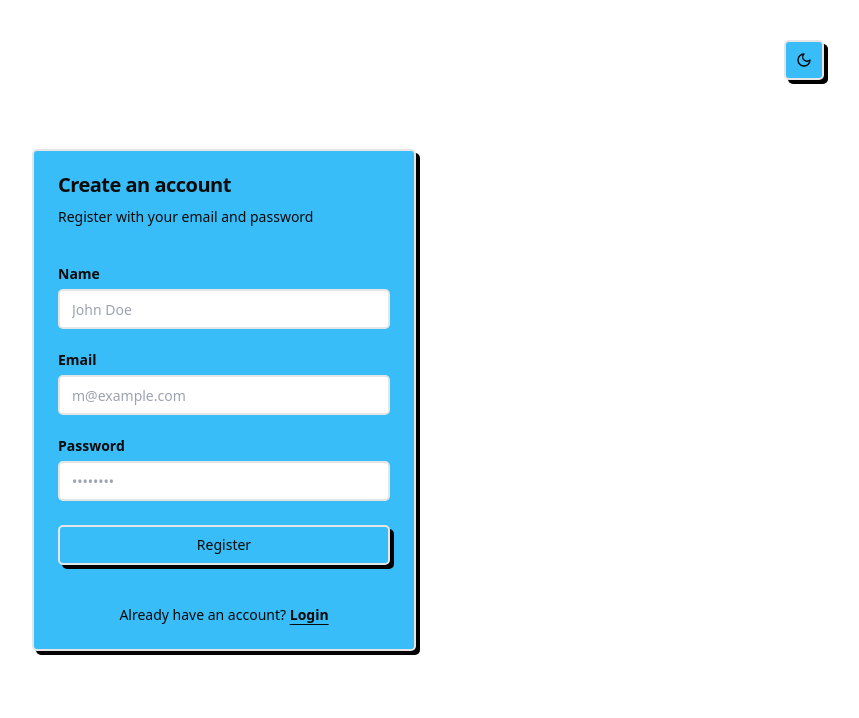
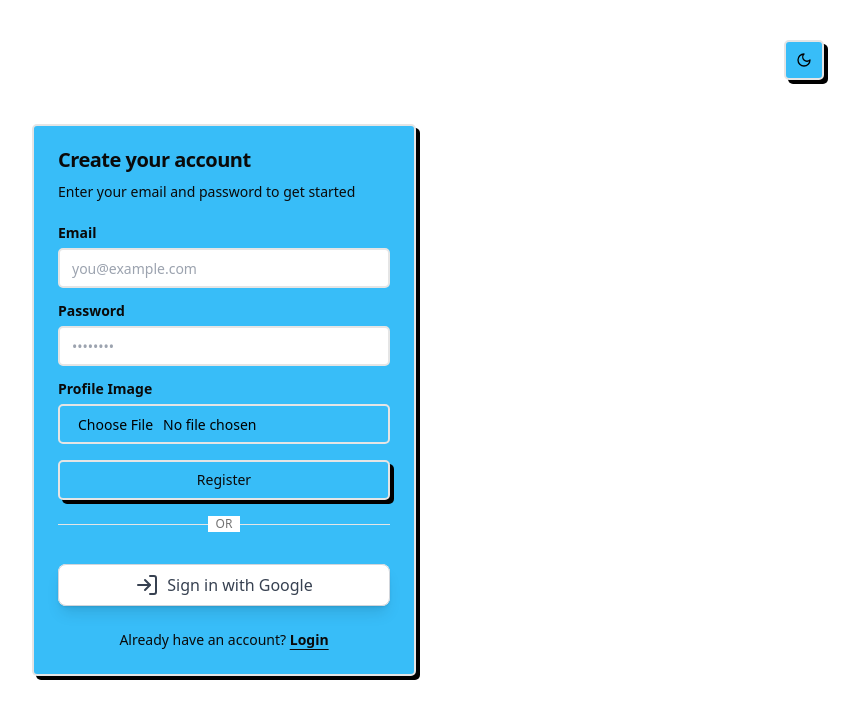
Before and after one commit to afnanhussain2002/read-podcast, a Next.js app: page /register in a window 1280 px wide. Shown: the top 718 px of the page, without its empty margins (416-1275 px from the left). Built offline with nearby package versions, Linux system fonts and the light colour scheme.

Commit message:
fix some issues

```diff
--- a/app/(auth)/login/page.tsx
+++ b/app/(auth)/login/page.tsx
@@ -25,8 +25,6 @@ export default function Login() {
   const router = useRouter();
   const [isLoading, setIsLoading] = useState(false);
   const [alert, setAlert] = useState<{ type: "success" | "error"; title: string; description?: string } | null>(null);
-
-  const { showNotification } = useNotification();
 
   const handleSubmit = async (e: React.FormEvent<HTMLFormElement>) => {
     e.preventDefault();
--- a/app/(auth)/register/page.tsx
+++ b/app/(auth)/register/page.tsx
@@ -2,102 +2,89 @@
 
 import { useState } from "react";
 import { useRouter } from "next/navigation";
+import { useNotification } from "@/components/Notification";
 import Link from "next/link";
-import { Card, CardHeader, CardTitle, CardDescription, CardContent, CardFooter } from "@/components/ui/card";
+import GoogleSignIn from "@/components/GoogleSign";
+import {
+  Card,
+  CardHeader,
+  CardTitle,
+  CardDescription,
+  CardContent,
+  CardFooter,
+} from "@/components/ui/card";
 import { Label } from "@/components/ui/label";
 import { Input } from "@/components/ui/input";
 import { Button } from "@/components/ui/button";
-import AlertBox from "@/components/AlertBox";
-
+import Image from "next/image";
 
 export default function Register() {
   const [email, setEmail] = useState("");
   const [password, setPassword] = useState("");
-  const [name, setName] = useState("");
-  const [isLoading, setIsLoading] = useState(false);
-  const [alert, setAlert] = useState<{
-    type: "success" | "error";
-    title: string;
-    description?: string;
-  } | null>(null);
-
+  const [imageFile, setImageFile] = useState<File | null>(null);
+  const [imagePreview, setImagePreview] = useState<string | null>(null);
+  const [isUploading, setUploading] = useState(false);
   const router = useRouter();
+  const { showNotification } = useNotification();
 
   const handleSubmit = async (e: React.FormEvent<HTMLFormElement>) => {
     e.preventDefault();
-    setIsLoading(true);
-    setAlert(null);
+    setUploading(true); // Start loading
+
+    const formData = new FormData();
+    formData.append("email", email);
+    formData.append("password", password);
+    if (imageFile) {
+      formData.append("image", imageFile);
+    }
 
     try {
-      const res = await fetch("/api/register", {
+      const res = await fetch("/api/auth/register", {
         method: "POST",
-        headers: { "Content-Type": "application/json" },
-        body: JSON.stringify({ email, password, name }),
+        body: formData,
       });
 
       const data = await res.json();
 
       if (!res.ok) {
-        setAlert({
-          type: "error",
-          title: "Registration Failed",
-          description: data?.message || "Something went wrong",
-        });
-      } else {
-        setAlert({
-          type: "success",
-          title: "Account Created!",
-          description: "Redirecting to login page...",
-        });
+        throw new Error(data.error || "Registration failed");
+      }
 
-        setTimeout(() => {
-          router.push("/login");
-        }, 1500);
-      }
-    } catch (err) {
-      setAlert({
-        type: "error",
-        title: "Something went wrong",
-        description: "Please try again later.",
-      });
+      showNotification("Registration successful! Please log in.", "success");
+      router.push("/");
+    } catch (error) {
+      showNotification(
+        error instanceof Error ? error.message : "Registration failed",
+        "error"
+      );
     } finally {
-      setIsLoading(false);
+      setUploading(false); // Stop loading
     }
   };
 
   return (
     <div className="flex items-center justify-center min-h-screen p-4 dark:bg-brand-darkBg">
-      <Card className="w-full max-w-sm mx-auto">
+      <Card className="w-full max-w-sm">
         <CardHeader>
-          <CardTitle>Create an account</CardTitle>
-          <CardDescription>Register with your email and password</CardDescription>
+          <CardTitle>Create your account</CardTitle>
+          <CardDescription>
+            Enter your email and password to get started
+          </CardDescription>
         </CardHeader>
-
         <CardContent>
-          {alert && <AlertBox {...alert} />} {/* ✅ Show alert */}
-          <form onSubmit={handleSubmit} className="space-y-6 mt-4">
-            <div className="grid gap-2">
-              <Label htmlFor="name">Name</Label>
-              <Input
-                id="name"
-                type="text"
-                placeholder="John Doe"
-                value={name}
-                onChange={(e) => setName(e.target.value)}
-                required
-              />
-            </div>
+          <form onSubmit={handleSubmit} className="space-y-4">
             <div className="grid gap-2">
               <Label htmlFor="email">Email</Label>
               <Input
                 id="email"
                 type="email"
-                placeholder="m@example.com"
+                placeholder="you@example.com"
                 value={email}
                 onChange={(e) => setEmail(e.target.value)}
                 required
               />
             </div>
+
             <div className="grid gap-2">
               <Label htmlFor="password">Password</Label>
               <Input
@@ -109,16 +96,60 @@ export default function Register() {
                 required
               />
             </div>
-            <Button type="submit" className="w-full" disabled={isLoading}>
-              {isLoading ? "Creating..." : "Register"}
+
+            <div className="grid gap-2">
+              <Label htmlFor="image">Profile Image</Label>
+              <Input
+                id="image"
+                type="file"
+                accept="image/*"
+                onChange={(e) => {
+                  const file = e.target.files?.[0];
+                  if (file) {
+                    setImageFile(file);
+                    const reader = new FileReader();
+                    reader.onloadend = () => {
+                      setImagePreview(reader.result as string);
+                    };
+                    reader.readAsDataURL(file);
+                  }
+                }}
+              />
+              {imagePreview && (
+                <Image
+                  src={imagePreview}
+                  alt="Preview"
+                  width={200}
+                  height={200}
+                  className="mt-2 rounded w-32 h-32 object-cover border"
+                />
+              )}
+            </div>
+
+            <Button type="submit" className="w-full" disabled={isUploading}>
+              {isUploading ? "Registering..." : "Register"}
             </Button>
           </form>
+
+          <div className="relative my-4">
+            <div className="absolute inset-0 flex items-center">
+              <div className="w-full border-t" />
+            </div>
+            <div className="relative flex justify-center text-xs uppercase">
+              <span className="bg-white px-2 text-muted-foreground">or</span>
+            </div>
+          </div>
+
+          <GoogleSignIn />
         </CardContent>
 
-        <CardFooter className="flex-col gap-2">
-          <div className="mt-4 text-center text-sm">
+        <CardFooter className="flex flex-col gap-2">
+          <div className="text-sm text-center">
             Already have an account?{" "}
-            <Link href="/login" className="underline underline-offset-4 font-bold hover:text-primary">
+            <Link
+              href="/login"
+              className="underline underline-offset-4 font-bold hover:text-primary"
+            >
               Login
             </Link>
           </div>
```
